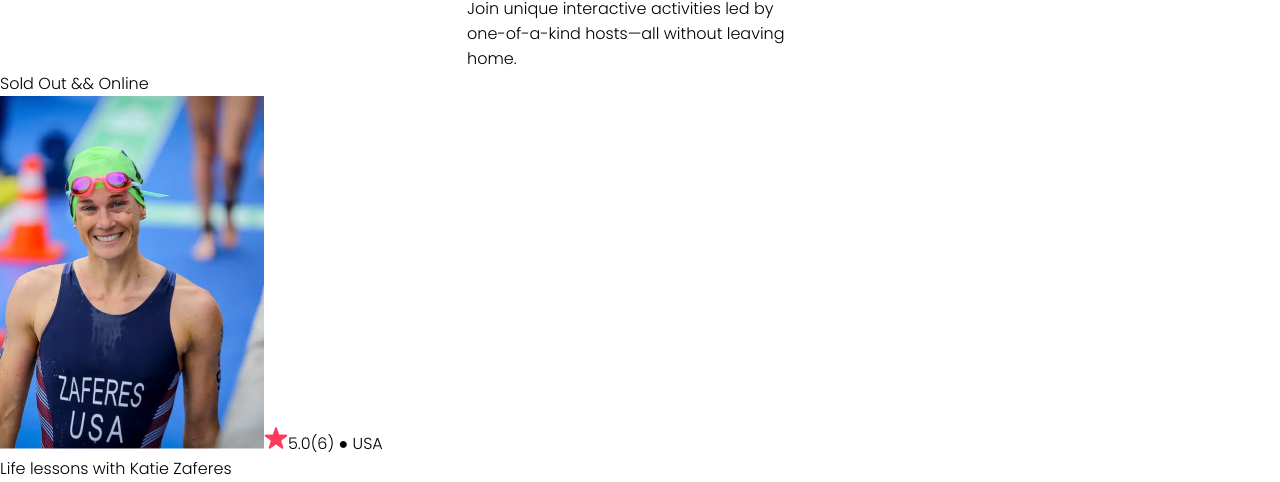
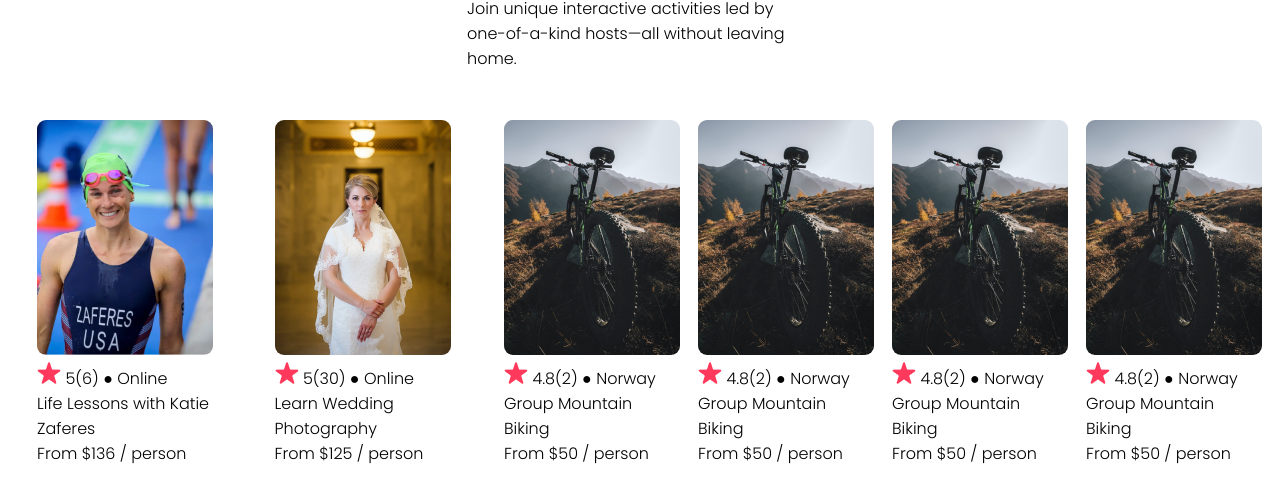
Before and after one commit to huseyinkaplan00/airbnb-clone-react, a React (Vite) app in the folder airbnb-clone-react/: page / in a window 1280 px wide. Shown: the part 420-902 px from the top of the page. Built offline with nearby package versions, Linux system fonts and the light colour scheme.

Commit message:
airbnb last commit

```diff
--- a/airbnb-clone-react/src/App.jsx
+++ b/airbnb-clone-react/src/App.jsx
@@ -8,7 +8,7 @@ const App = () => {
 		return(
 
 			<Card
-			items= {items}
+			{...items}
 			key={items.key}
 
 			/>
@@ -20,10 +20,10 @@ const App = () => {
 		<div className="container__main">
 			<Navbar />
 			<Hero />
-			{/* <section className="card-list">
+			<section className="card-list">
 				{cards}
-			</section> */}
-			<Card />
+			</section>
+			{/* <Card /> */}
 		</div>
 	)
 }
--- a/airbnb-clone-react/src/components/Card.jsx
+++ b/airbnb-clone-react/src/components/Card.jsx
@@ -1,21 +1,24 @@
 import React from "react"
 
 const Card = (props) => {
+
+    console.log(props)
     return(
-        <div className="card__container">
 
-           <div className="card__element">
-                <div className="badget">Sold Out && Online</div>
-                <img src="../public/katie-zaferes.png"></img>
-                <img src="../public/star.png"></img>
-                <span>5.0</span>
-                <span>(6) ● USA</span>
-                <p>Life lessons with Katie Zaferes</p>
-                <p>From 136$ / <span>person</span></p>
+
+           <div className="card__section">
+                {/* <div className="badget">Sold Out && Online</div> */}
+                <img className="main--image" src={`/${props.coverImg}`}></img>
+             <div className="card-stats">
+                <img className="star--icon" src="/star.png" alt="start icon"></img> <span>{props.stats.rating}</span>
+                <span>({`${props.stats.reviewCount}`}) ● {`${props.location}`}</span>
+                <p>{props.title}</p>
+                <p>From {`$${props.price}`} / <span>person</span></p>
+             </div>
             </div>
 
 
-        </div>
+
     )
 
 
--- a/airbnb-clone-react/src/components/Hero.jsx
+++ b/airbnb-clone-react/src/components/Hero.jsx
@@ -5,7 +5,7 @@ const Hero = () => {
     return(
         <div className="hero__section">
 
-            <img src="../public/grid.svg"></img>
+            <img src="/grid.svg"></img>
             <div className="content__container">
                 <h1>Online Experiences</h1>
                 <p>Join unique interactive activities led by one-of-a-kind hosts—all without leaving home.
--- a/airbnb-clone-react/src/components/Navbar.jsx
+++ b/airbnb-clone-react/src/components/Navbar.jsx
@@ -3,7 +3,7 @@ import React from "react"
 const Navbar = () => {
 	return (
 	<nav>
-		<img src="../public/airbnb-logo.png"></img>
+		<img src="/airbnb-logo.png"></img>
 
 	</nav>)
 }
--- a/airbnb-clone-react/src/css/style.css
+++ b/airbnb-clone-react/src/css/style.css
@@ -53,4 +53,44 @@ body {
 .container__main .hero__section .content__container p {
   max-width: 320px;
   align-self: flex-start;
+}
+.container__main .card-list {
+  display: flex;
+  margin: 3.0625em 0 2.0625em 2.3125em;
+}
+@media (max-width: 475px) {
+  .container__main .card-list {
+    flex-wrap: wrap;
+    justify-content: center;
+  }
+}
+@media (min-width: 476px) {
+  .container__main .card-list {
+    overflow-x: scroll;
+  }
+}
+.container__main .card-list .card__section {
+  min-width: 176px;
+  margin-right: 18px;
+}
+@media (max-width: 475px) {
+  .container__main .card-list .card__section {
+    margin-bottom: 2em;
+  }
+}
+.container__main .card-list .card__section .main--image {
+  max-width: 176px;
+  width: 100%;
+  height: 235px;
+  border-radius: 9px;
+  -o-object-fit: cover;
+     object-fit: cover;
+}
+.container__main .card-list .card__section .card--stats {
+  display: flex;
+  flex-direction: column;
+}
+.container__main .card-list .card__section .card--stats .star--icon {
+  width: 14px;
+  height: 14px;
 }/*# sourceMappingURL=style.css.map */
--- a/airbnb-clone-react/src/data.jsx
+++ b/airbnb-clone-react/src/data.jsx
@@ -38,5 +38,44 @@ export default [
         location: "Norway",
         openSpots: 3,
     },
+    {
+        id: 3,
+        title: "Group Mountain Biking",
+        description: "Experience the beautiful Norwegian landscape and meet new friends all while conquering rugged terrain on your mountain bike. (Bike provided!)",
+        price: 50,
+        coverImg: "mountain-bike.png",
+        stats: {
+            rating: 4.8,
+            reviewCount: 2
+        },
+        location: "Norway",
+        openSpots: 3,
+    },
+    {
+        id: 3,
+        title: "Group Mountain Biking",
+        description: "Experience the beautiful Norwegian landscape and meet new friends all while conquering rugged terrain on your mountain bike. (Bike provided!)",
+        price: 50,
+        coverImg: "mountain-bike.png",
+        stats: {
+            rating: 4.8,
+            reviewCount: 2
+        },
+        location: "Norway",
+        openSpots: 3,
+    },
+    {
+        id: 3,
+        title: "Group Mountain Biking",
+        description: "Experience the beautiful Norwegian landscape and meet new friends all while conquering rugged terrain on your mountain bike. (Bike provided!)",
+        price: 50,
+        coverImg: "mountain-bike.png",
+        stats: {
+            rating: 4.8,
+            reviewCount: 2
+        },
+        location: "Norway",
+        openSpots: 3,
+    },
 
 ]
--- a/airbnb-clone-react/src/sass/style.scss
+++ b/airbnb-clone-react/src/sass/style.scss
@@ -24,7 +24,6 @@ body{
         padding: 10px ;
      img  {
         margin: 11px 0 11.05px 30.01px;
-
     }
 
     }
@@ -68,4 +67,51 @@ body{
         }
 
     }
+
+
+
+
+
+    .card-list{
+        display: flex;
+
+        @media (max-width: 475px){
+            flex-wrap: wrap;
+            justify-content: center;
+        }
+        @media (min-width: 476px){
+            overflow-x: scroll;
+        }
+        margin: 3.0625em 0 2.0625em 2.3125em;        ;
+    .card__section{
+        min-width: 176px;
+        margin-right: 18px;
+
+        @media (max-width:475px) {
+            margin-bottom: 2em;
+        }
+        .main--image{
+        max-width: 176px;
+        width: 100%;
+        height: 235px;
+        border-radius: 9px;
+        object-fit: cover;
+
+    }
+
+            .card--stats{
+                display: flex;
+                flex-direction: column;
+
+
+                .star--icon{
+                    width: 14px;
+                    height: 14px;
+                }
+            }
+
+        }
+
+    }
+
 }
```
Also changed, not shown: 1 other file (tests, documents, lock files or other folders).
